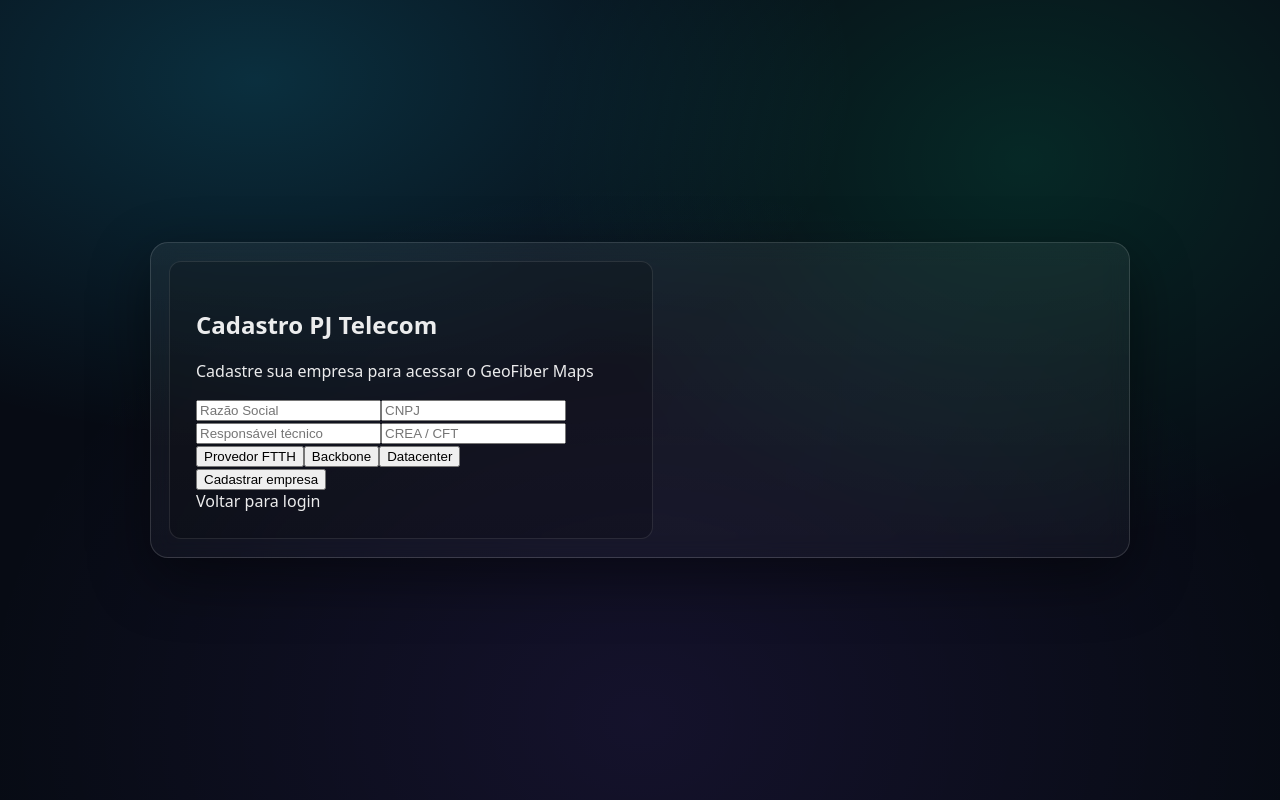
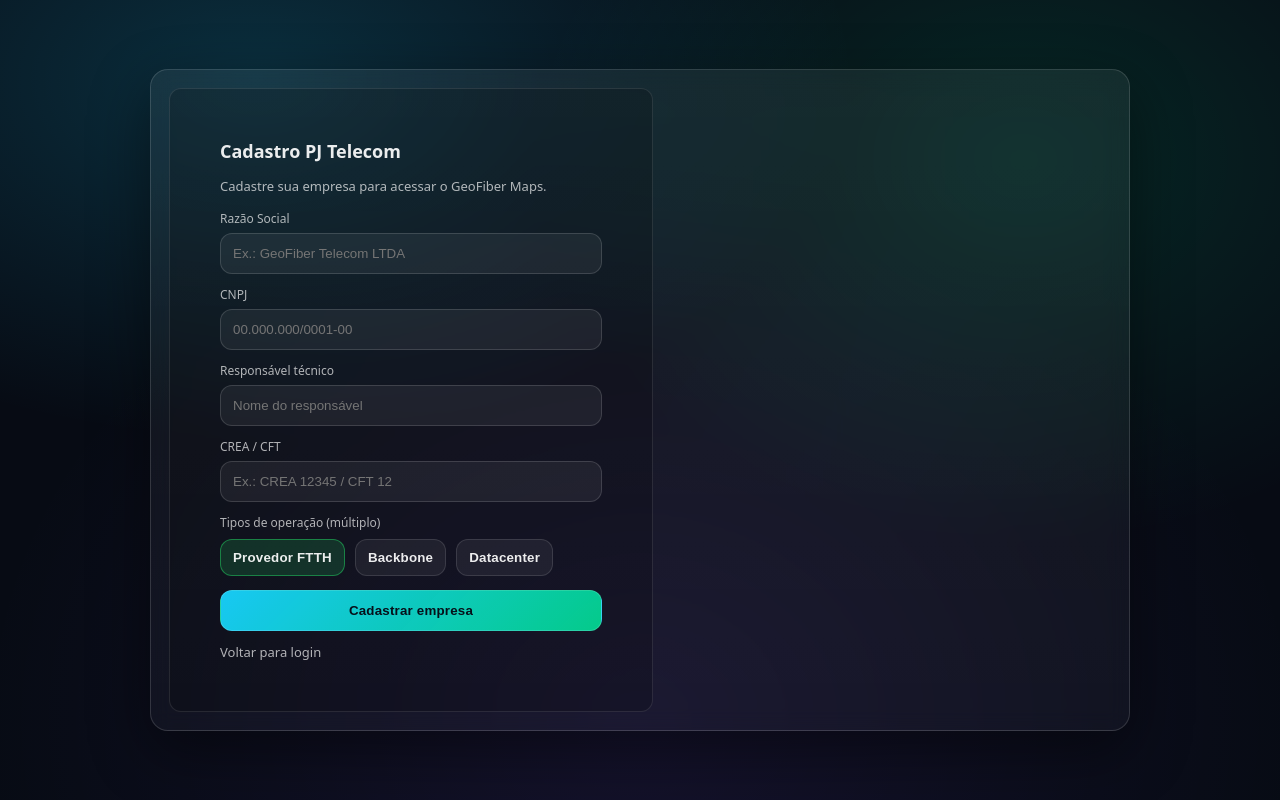
Before and after one commit to alansouzabr/geofiber, a Next.js app in the folder apps/portal/: page /register-company in a window 1280 px wide. Built offline with nearby package versions, Linux system fonts and the light colour scheme.

Commit message:
ui(portal): cnpj mask+validation, better loading, redirect to login after register

```diff
--- a/apps/portal/src/app/(auth)/register-company/RegisterCompanyForm.tsx
+++ b/apps/portal/src/app/(auth)/register-company/RegisterCompanyForm.tsx
@@ -1,12 +1,60 @@
 'use client';
 
 import Link from 'next/link';
+import { useRouter } from 'next/navigation';
 import { useMemo, useState } from 'react';
 import { apiFetch } from '@/lib/api';
 
 type Op = 'FTTH' | 'BACKBONE' | 'DATACENTER';
 
+function onlyDigits(v: string) {
+  return v.replace(/\D/g, '');
+}
+
+function maskCnpj(v: string) {
+  const d = onlyDigits(v).slice(0, 14);
+  const p1 = d.slice(0, 2);
+  const p2 = d.slice(2, 5);
+  const p3 = d.slice(5, 8);
+  const p4 = d.slice(8, 12);
+  const p5 = d.slice(12, 14);
+
+  let out = p1;
+  if (p2) out += `.${p2}`;
+  if (p3) out += `.${p3}`;
+  if (p4) out += `/${p4}`;
+  if (p5) out += `-${p5}`;
+  return out;
+}
+
+function isValidCnpj(input: string) {
+  const cnpj = onlyDigits(input);
+  if (cnpj.length !== 14) return false;
+  if (/^(\d)\1{13}$/.test(cnpj)) return false;
+
+  const calc = (base: number[]) => {
+    let sum = 0;
+    let pos = base.length - 7;
+
+    for (let i = 0; i < base.length; i++) {
+      sum += base[i] * pos;
+      pos -= 1;
+      if (pos < 2) pos = 9;
+    }
+
+    const mod = sum % 11;
+    return mod < 2 ? 0 : 11 - mod;
+  };
+
+  const nums = cnpj.split('').map((x) => Number(x));
+  const d1 = calc(nums.slice(0, 12));
+  const d2 = calc(nums.slice(0, 13));
+  return d1 === nums[12] && d2 === nums[13];
+}
+
 export default function RegisterCompanyForm() {
+  const router = useRouter();
+
   const ops: { key: Op; label: string }[] = useMemo(
     () => [
       { key: 'FTTH', label: 'Provedor FTTH' },
@@ -23,6 +71,7 @@
   const [tiposOperacao, setTiposOperacao] = useState<Op[]>(['FTTH']);
 
   const [loading, setLoading] = useState(false);
+  const [redirecting, setRedirecting] = useState(false);
   const [msg, setMsg] = useState('');
   const [ok, setOk] = useState(false);
 
@@ -34,38 +83,51 @@
 
   async function onSubmit(e: React.FormEvent) {
     e.preventDefault();
+    if (loading || redirecting) return;
+
     setMsg('');
     setOk(false);
 
-    if (!razaoSocial) return setMsg('Informe a Razão Social');
-    if (!cnpj) return setMsg('Informe o CNPJ');
-    if (!responsavelTecnico) return setMsg('Informe o Responsável técnico');
-    if (!registroProfissional) return setMsg('Informe o CREA/CFT');
+    if (!razaoSocial.trim()) return setMsg('Informe a Razão Social');
+    if (!cnpj.trim()) return setMsg('Informe o CNPJ');
+    if (!isValidCnpj(cnpj)) return setMsg('CNPJ inválido');
+    if (!responsavelTecnico.trim()) return setMsg('Informe o Responsável técnico');
+    if (!registroProfissional.trim()) return setMsg('Informe o CREA / CFT');
+    if (tiposOperacao.length === 0) return setMsg('Selecione ao menos um tipo de operação');
 
     setLoading(true);
+
     try {
-      const res = await apiFetch('/companies/register-telecom', {
+      const payload = {
+        razaoSocial: razaoSocial.trim(),
+        cnpj: onlyDigits(cnpj),
+        responsavelTecnico: responsavelTecnico.trim(),
+        registroProfissional: registroProfissional.trim(),
+        tiposOperacao,
+      };
+
+      const data = await apiFetch('/companies/register-telecom', {
         method: 'POST',
-        body: JSON.stringify({
-          razaoSocial,
-          cnpj,
-          responsavelTecnico,
-          registroProfissional,
-          tiposOperacao,
-        }),
+        body: JSON.stringify(payload),
+        headers: { 'Content-Type': 'application/json' },
       });
 
-      const data = await res.json().catch(() => null);
+      if (data?.ok) {
+        setOk(true);
+        setMsg('Empresa cadastrada com sucesso! Redirecionando para o login...');
+        setRedirecting(true);
 
-      if (!res.ok) {
+        setTimeout(() => {
+          router.push('/login');
+        }, 2000);
+      } else {
         setOk(false);
-        setMsg(data?.message || 'Erro ao cadastrar empresa');
-        return;
+        setRedirecting(false);
+        setMsg(data?.error || 'Erro inesperado');
       }
-
-      setOk(true);
-      setMsg('Empresa cadastrada com sucesso! Volte para o login.');
     } catch (err: unknown) {
+      setOk(false);
+      setRedirecting(false);
       setMsg(err instanceof Error ? err.message : 'Erro inesperado');
     } finally {
       setLoading(false);
@@ -73,83 +135,132 @@
   }
 
   return (
-    <div className="w-full max-w-md rounded-2xl border border-white/10 bg-black/40 backdrop-blur-xl p-6">
-        <div className="mb-6">
-          <h1 className="text-xl font-black">Cadastro PJ Telecom</h1>
-          <p className="text-sm opacity-80 mt-1">
-            Cadastre sua empresa para acessar o GeoFiber Maps
-          </p>
+    <div style={{ padding: 24 }}>
+      <h2 className="gf-title">Cadastro PJ Telecom</h2>
+
+      <div
+        style={{
+          color: 'var(--gf-muted)',
+          fontSize: 13,
+          marginBottom: 14,
+          lineHeight: 1.4,
+        }}
+      >
+        Cadastre sua empresa para acessar o GeoFiber Maps.
       </div>
 
-        <form onSubmit={onSubmit} className="space-y-4">
+      <form onSubmit={onSubmit}>
+        <div className="gf-field">
+          <label className="gf-label">Razão Social</label>
           <input
-            className="input"
-            placeholder="Razão Social"
+            className="gf-input"
+            placeholder="Ex.: GeoFiber Telecom LTDA"
             value={razaoSocial}
             onChange={(e) => setRazaoSocial(e.target.value)}
+            autoComplete="organization"
+            disabled={loading || redirecting}
           />
+        </div>
 
+        <div className="gf-field">
+          <label className="gf-label">CNPJ</label>
           <input
-            className="input"
-            placeholder="CNPJ"
+            className="gf-input"
+            placeholder="00.000.000/0001-00"
             value={cnpj}
-            onChange={(e) => setCnpj(e.target.value)}
+            onChange={(e) => setCnpj(maskCnpj(e.target.value))}
+            inputMode="numeric"
+            maxLength={18}
+            autoComplete="off"
+            disabled={loading || redirecting}
           />
+        </div>
 
+        <div className="gf-field">
+          <label className="gf-label">Responsável técnico</label>
           <input
-            className="input"
-            placeholder="Responsável técnico"
+            className="gf-input"
+            placeholder="Nome do responsável"
             value={responsavelTecnico}
             onChange={(e) => setResponsavelTecnico(e.target.value)}
+            autoComplete="name"
+            disabled={loading || redirecting}
           />
+        </div>
 
+        <div className="gf-field">
+          <label className="gf-label">CREA / CFT</label>
           <input
-            className="input"
-            placeholder="CREA / CFT"
+            className="gf-input"
+            placeholder="Ex.: CREA 12345 / CFT 12"
             value={registroProfissional}
             onChange={(e) => setRegistroProfissional(e.target.value)}
+            autoComplete="off"
+            disabled={loading || redirecting}
           />
+        </div>
 
-          <div className="space-y-2">
+        <div style={{ marginTop: 12 }}>
+          <div style={{ color: 'var(--gf-muted)', fontSize: 12, marginBottom: 8 }}>
+            Tipos de operação (múltiplo)
+          </div>
+
+          <div style={{ display: 'flex', gap: 10, flexWrap: 'wrap' }}>
             {ops.map((op) => {
-              const checked = tiposOperacao.includes(op.key);
+              const active = tiposOperacao.includes(op.key);
+              const disabled = loading || redirecting;
+
               return (
                 <button
+                  key={op.key}
                   type="button"
-                  key={op.key}
                   onClick={() => toggle(op.key)}
-                  className={`w-full rounded-xl border px-4 py-3 text-left transition
-                    ${checked
-                      ? 'border-emerald-400/60 bg-emerald-400/10'
-                      : 'border-white/10 bg-white/5'
-                    }`}
+                  disabled={disabled}
+                  className="gf-btn"
+                  style={{
+                    padding: '10px 12px',
+                    background: active ? 'rgba(34,197,94,0.18)' : 'rgba(255,255,255,0.06)',
+                    borderColor: active ? 'rgba(34,197,94,0.55)' : 'rgba(255,255,255,0.12)',
+                    color: 'rgba(255,255,255,0.92)',
+                    fontWeight: 700,
+                    width: 'auto',
+                    opacity: disabled ? 0.7 : 1,
+                    cursor: disabled ? 'not-allowed' : 'pointer',
+                  }}
                 >
-                  <span className="font-semibold">{op.label}</span>
+                  {op.label}
                 </button>
               );
             })}
           </div>
+        </div>
 
         <button
+          className="gf-btn"
           type="submit"
-            disabled={loading}
-            className="w-full rounded-xl bg-gradient-to-r from-cyan-400 to-emerald-400 py-3 font-black text-black"
+          disabled={loading || redirecting || tiposOperacao.length === 0}
+          style={{
+            marginTop: 14,
+            opacity: loading || redirecting ? 0.85 : 1,
+            cursor: loading || redirecting ? 'not-allowed' : 'pointer',
+          }}
         >
-            {loading ? 'Cadastrando...' : 'Cadastrar empresa'}
+          {redirecting ? 'Abrindo login...' : loading ? 'Cadastrando...' : 'Cadastrar empresa'}
         </button>
 
-          {msg && (
+        <div className="gf-linkrow" style={{ marginTop: 12 }}>
+          <Link href="/login">Voltar para login</Link>
+        </div>
+
         <div
-              className={`text-sm font-bold ${
-                ok ? 'text-emerald-400' : 'text-red-400'
-              }`}
+          className="gf-msg"
+          style={{
+            display: msg ? 'block' : 'none',
+            marginTop: 12,
+            color: ok ? 'rgba(34,197,94,.95)' : 'rgba(248,113,113,.95)',
+          }}
         >
           {msg}
-            </div>
-          )}
-
-          <div className="flex justify-between text-sm opacity-80">
-            <Link href="/login">Voltar para login</Link>
         </div>
       </form>
     </div>
```
Lines whose indentation alone changed are shown as unchanged.
